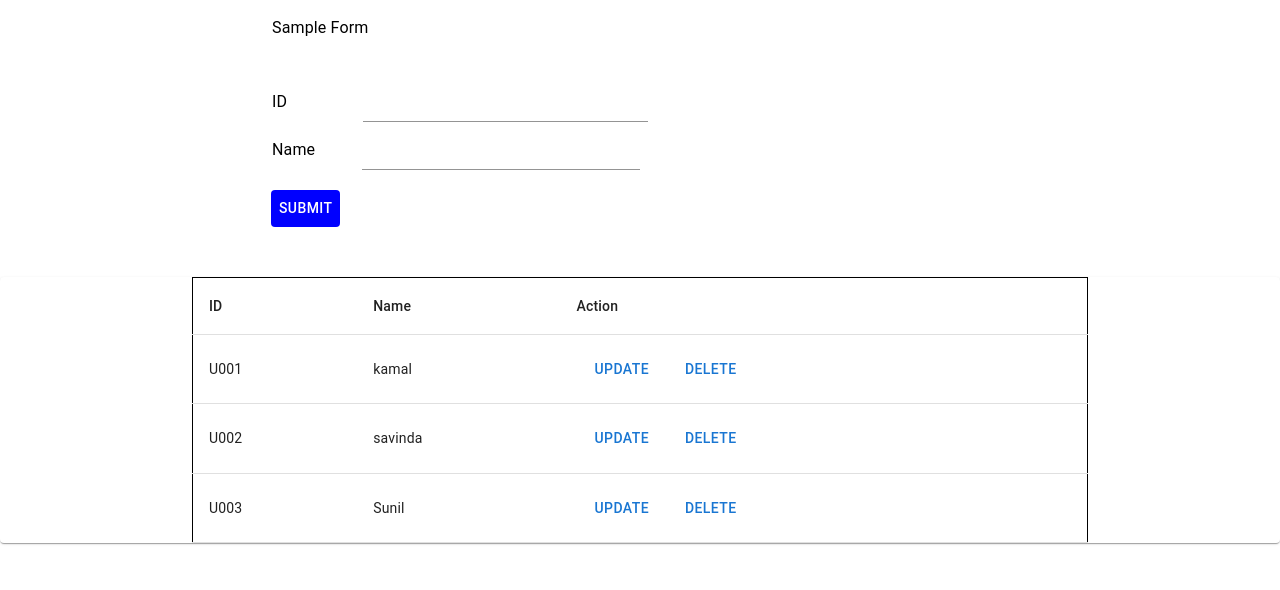
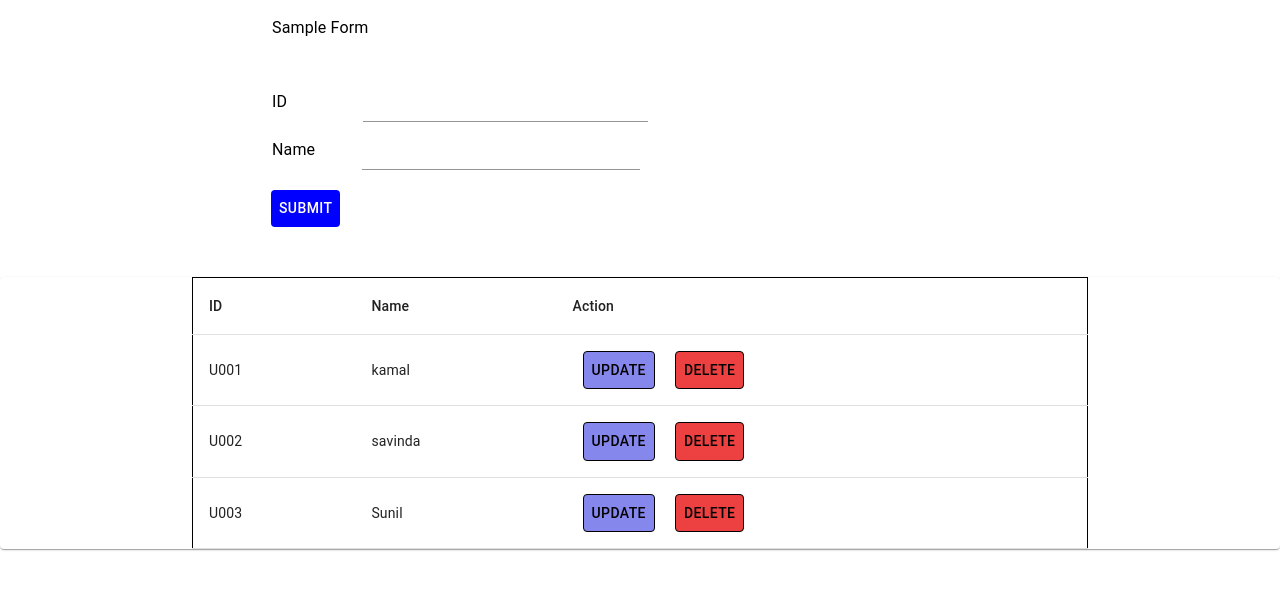
Before and after one commit to savindaJ/LerningApp--MERN-, a React (Create React App) app: page /users in a window 1280 px wide. Shown: the top 590 px of the page. Built offline with nearby package versions, Linux system fonts and the light colour scheme.

Commit message:
add style and hover

```diff
--- a/src/App.css
+++ b/src/App.css
@@ -21,3 +21,8 @@
   font-family: Calibri;
 
 }
+
+.delete{
+  background-color: #e87f7f;
+  transition-duration: 1s;
+}
--- a/src/UserTable.js
+++ b/src/UserTable.js
@@ -19,16 +19,19 @@ const UserTable = (pros)=>{
                     {
 
                        pros.rows.length>0 ? pros.rows.map(row=>(
-                            <TableRow key={row.id} >
+                            <TableRow key={row.id} sx={{transitionDuration: '2s', '&:hover':{
+                                    backgroundColor:"#c1c2f6",
+                                    color:'white'
+                                }}} >
                                 <TableCell componet='th' scope='row'>{row.id}</TableCell>
                                 <TableCell componet='th' scope='row'>{row.name}</TableCell>
                                 <TableCell>
                                     <Button
-                                        sx={{margin:'0px 10px'}}
+                                        sx={{margin:'0px 10px',border:'1px solid black',backgroundColor:'#8587ed',color:'black'}}
                                         onClick={()=>{}}
                                     >Update</Button>
                                     <Button
-                                        sx={{margin:'0px 10px'}}
+                                        sx={{margin:'0px 10px',border:'1px solid black',backgroundColor:'#ed4040',color:'black'}}
                                         onClick={()=>{}}
                                     >Delete</Button>
                                 </TableCell>
```
